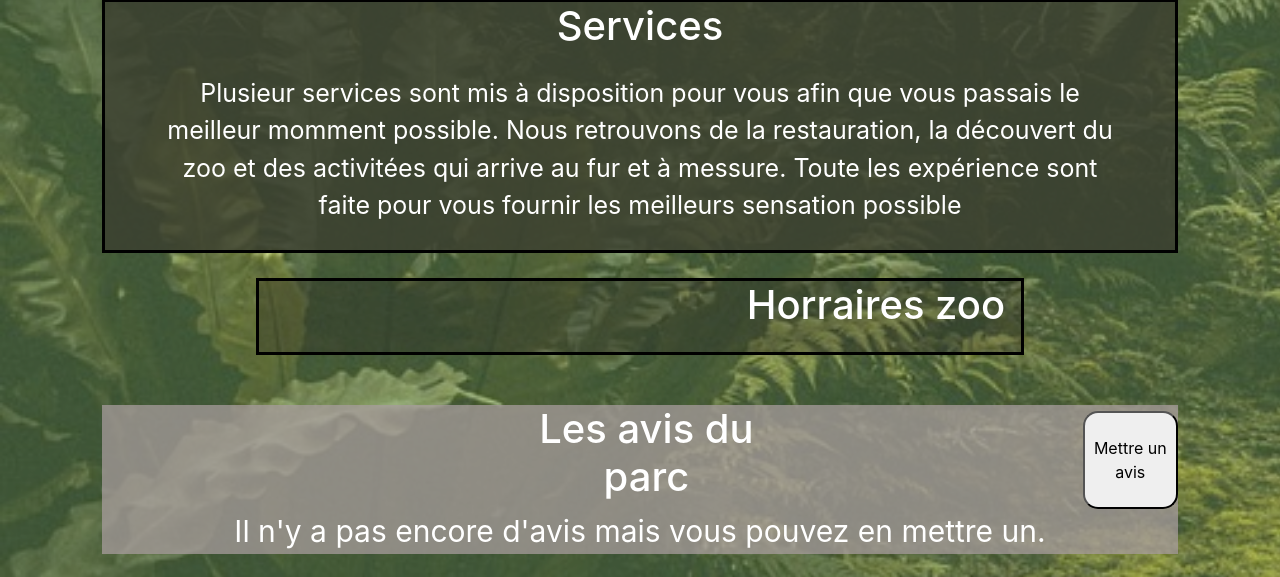
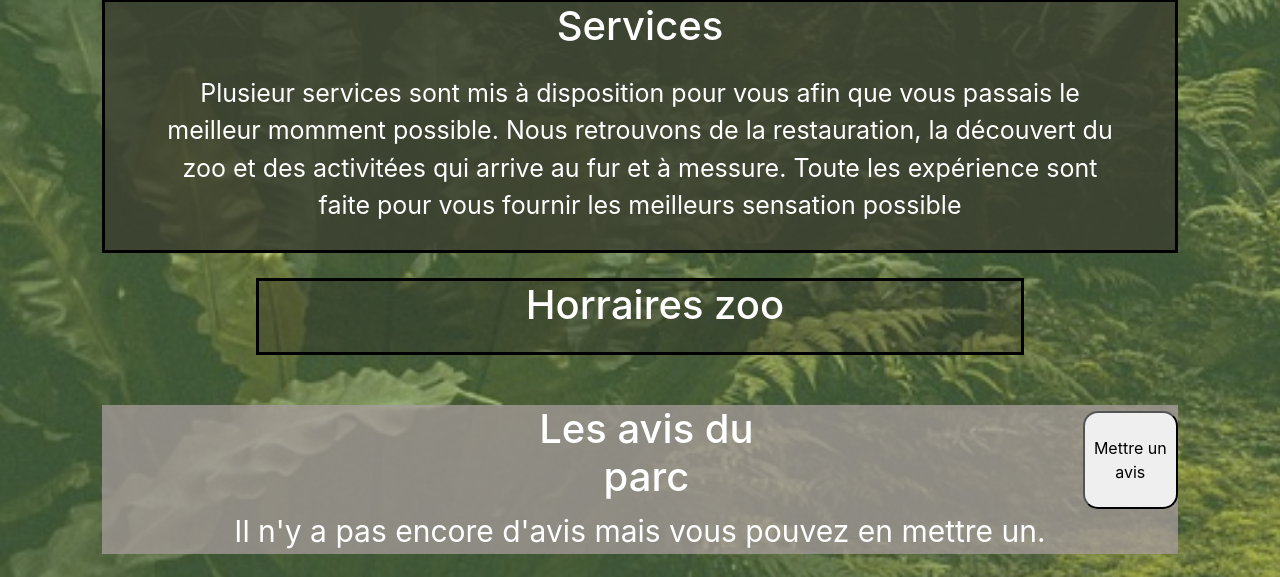
Before and after one commit to boutoutben/Arcadia-zoo, a Symfony app: template templates/home/index.html.twig in a window 1280 px wide. Shown: the part 1163-1740 px from the top of the page. Run offline with Twig, Linux system fonts and the light colour scheme; the template is opened without the code that fills it, so the values that code supplies are empty; some libraries are stand-ins or nearby versions.

Commit message:
make it better

```diff
--- a/public/styles/app.css
+++ b/public/styles/app.css
@@ -111,6 +111,15 @@
     color: white;
 }
 
+.button-title-schedule{
+    display: flex;
+    flex-direction: row;
+    justify-content: space-between;
+}
+.schedule-title{
+    margin-left: 35%;
+}
+
 .scheduleRow{
     display: flex;
     flex-direction: row;
@@ -125,9 +134,10 @@
 
 .btn-horraire{
     color: white;
-    margin-left: 27%;
+    margin-right: 2%;
     margin-top: 1%;
-    background-color: #255316;
+    width: 10%;
+    background-color: #2f302f;
     border-radius: 15px;
 }
 
@@ -176,7 +186,7 @@
 }
 
 .valid-avis{
-    background-color: #325f20;
+    background-color: #92d478;
     margin:10% 20%;
     color: white;
 }
--- a/templates/home/index.html.twig
+++ b/templates/home/index.html.twig
@@ -27,8 +27,8 @@
             </div>
         </div>
         <div class="scheduleDiv grid-items">
-            <div class="button-title ">
-                <h3 class='avisTitle sub-title'>Horraires zoo</h3>
+            <div class="button-title-schedule">
+                <h3 class='schedule-title sub-title'>Horraires zoo</h3>
                 {% if is_granted("ROLE_ADMINISTRATION") %}
                     <button class="btn-horraire" onClick="window.location.href = '/modif-schedulle';">Modifier</button>
                 {% endif %}
```
